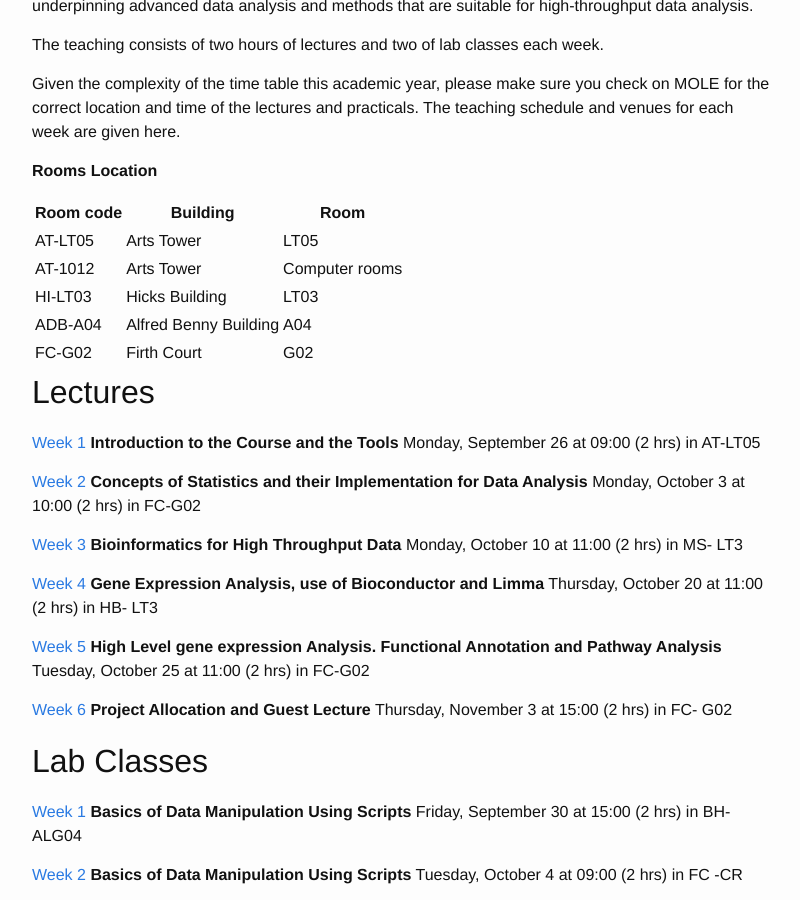
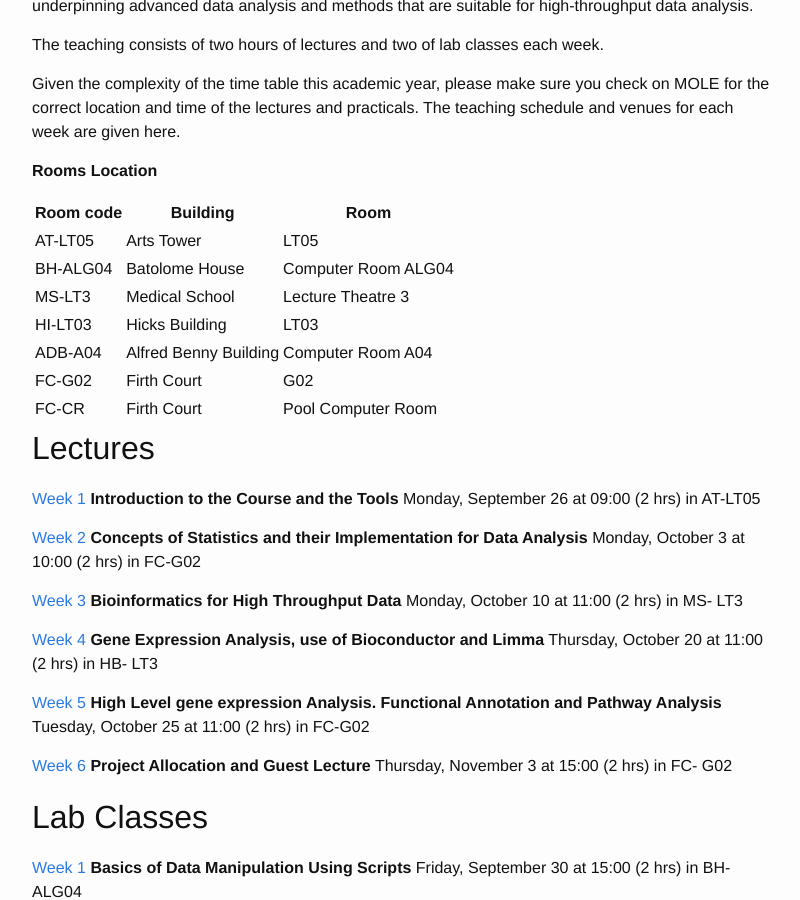
Before and after one commit to sods/bioinformatics, a Jekyll site: the page built from overview.md, in a window 1280 px wide and 900 px high, scrolled down 792 px. Shown: the whole window, without its empty margins (238-1038 px from the left). Built offline with Jekyll 4.4.1, drawn with Linux system fonts in a browser that asks for light colours.

Commit message:
Updated Venues codes

```diff
--- a/overview.md
+++ b/overview.md
@@ -25,7 +25,9 @@ Given the complexity of the time table this academic year, please make sure you
  Room code   |Building              |Room
  ----------- |-------------------   |----
  AT-LT05      | Arts Tower       | LT05
- AT-1012      | Arts Tower       | Computer rooms
+ BH-ALG04    | Batolome House    | Computer Room ALG04
+ MS-LT3      | Medical School      | Lecture Theatre 3
  HI-LT03     | Hicks Building  | LT03
- ADB-A04     | Alfred Benny Building |A04
+ ADB-A04     | Alfred Benny Building |Computer Room A04
  FC-G02      | Firth Court | G02
+ FC-CR       | Firth Court | Pool Computer Room
```
